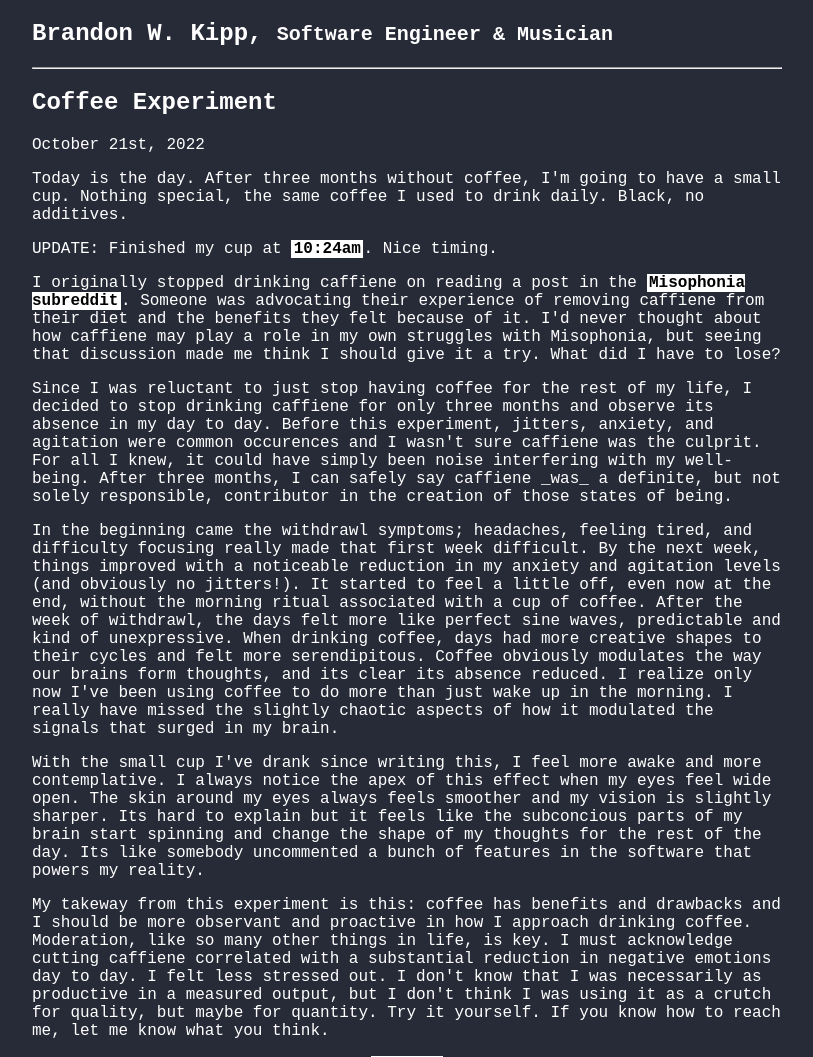
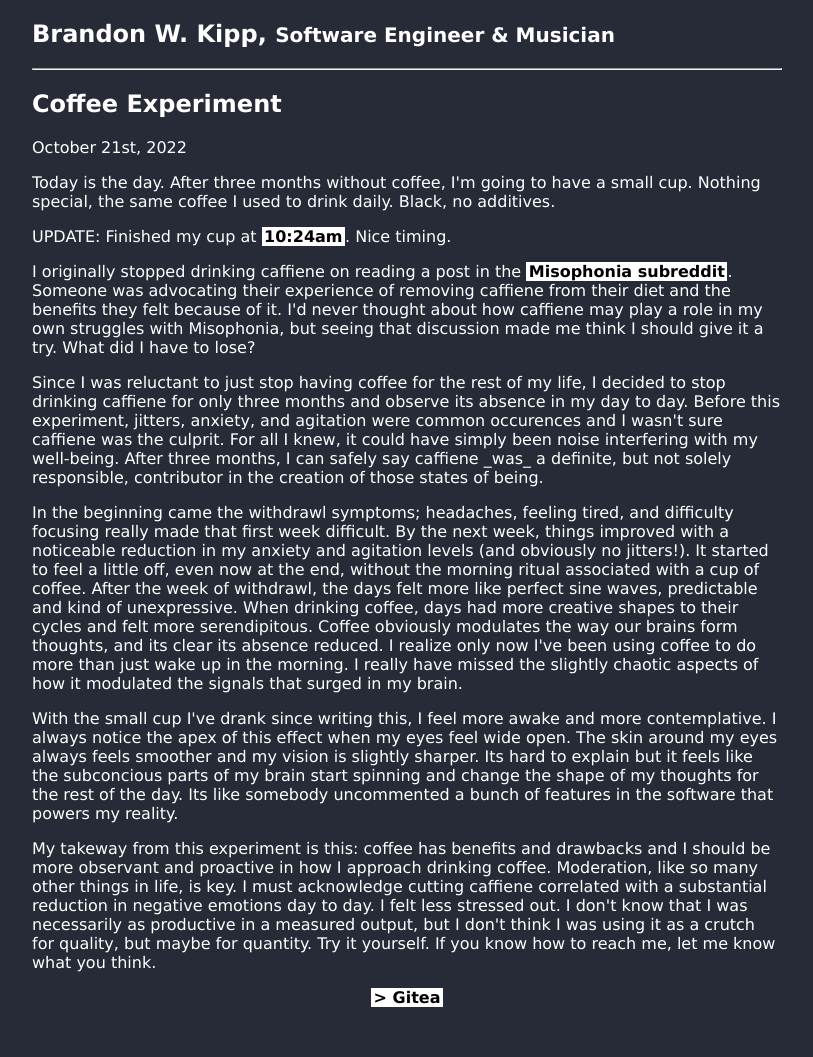
Before and after one commit to brandonwkipp/brandonwkipp.com, a PHP site: page /blog/coffee-experiment/index.html in a window 1280 px wide. Shown: the top 1057 px of the page, without its empty margins (233-1046 px from the left). After the commit the page ends 1007 px from the top, so only its background shows below. Run offline with PHP 8.4, Linux system fonts and the light colour scheme.

Commit message:
updated font

```diff
--- a/src/styles/index.css
+++ b/src/styles/index.css
@@ -7,7 +7,7 @@ html,
 body {
   background: rgb(39, 42, 55);
   color: rgb(255, 255, 255);
-  font-family: 'Courier New', Courier, monospace;
+  font-family: Verdana, Geneva, Tahoma, sans-serif;
   font-size: 1em;
   height: 100%;
   margin: 0;
```
